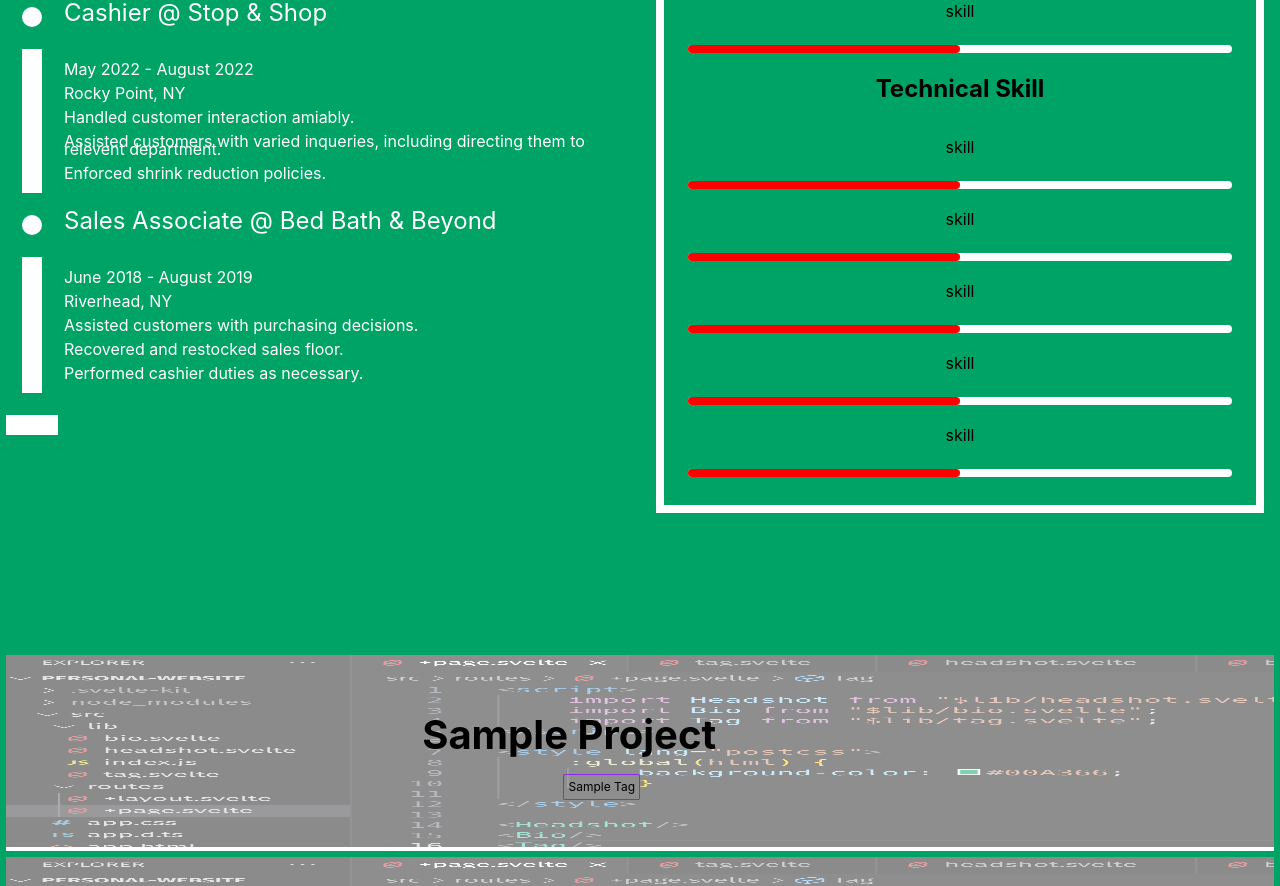
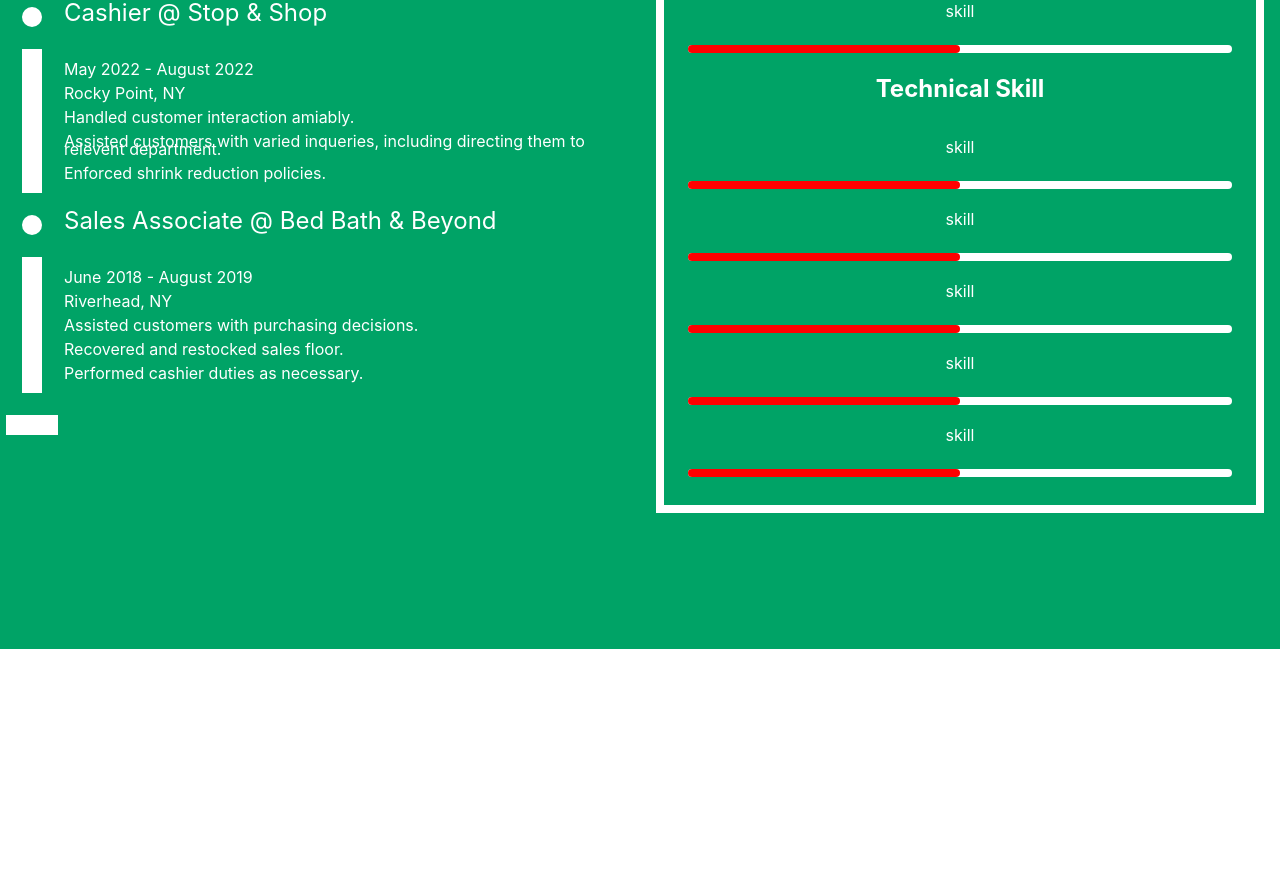
Before and after one commit to samuelsteiger/personal-website, a React (Create React App) app in the folder client/: page / in a window 1280 px wide. Shown: the part 1100-1986 px from the top of the page. After the commit the page ends 1749 px from the top, so only its background shows below. Built offline with nearby package versions, Linux system fonts and the light colour scheme.

Commit message:
athetic changes to about me layout

```diff
--- a/client/src/about_me.css
+++ b/client/src/about_me.css
@@ -9,6 +9,14 @@
 .lid p {
     color: white;
     font-size: 25px;
+}
+
+p {
+    color: white;
+}
+
+h1 {
+    color: white;
 }
 
 .bottle {
--- a/client/src/about_me.js
+++ b/client/src/about_me.js
@@ -25,8 +25,7 @@ export default function AboutMe() {
                 <SkillSheet/>
             </div>
             <div class="Projects">
-                <ProjectBanner/>
-                <ProjectBanner/>
+
 
             </div>
         </div>
```
